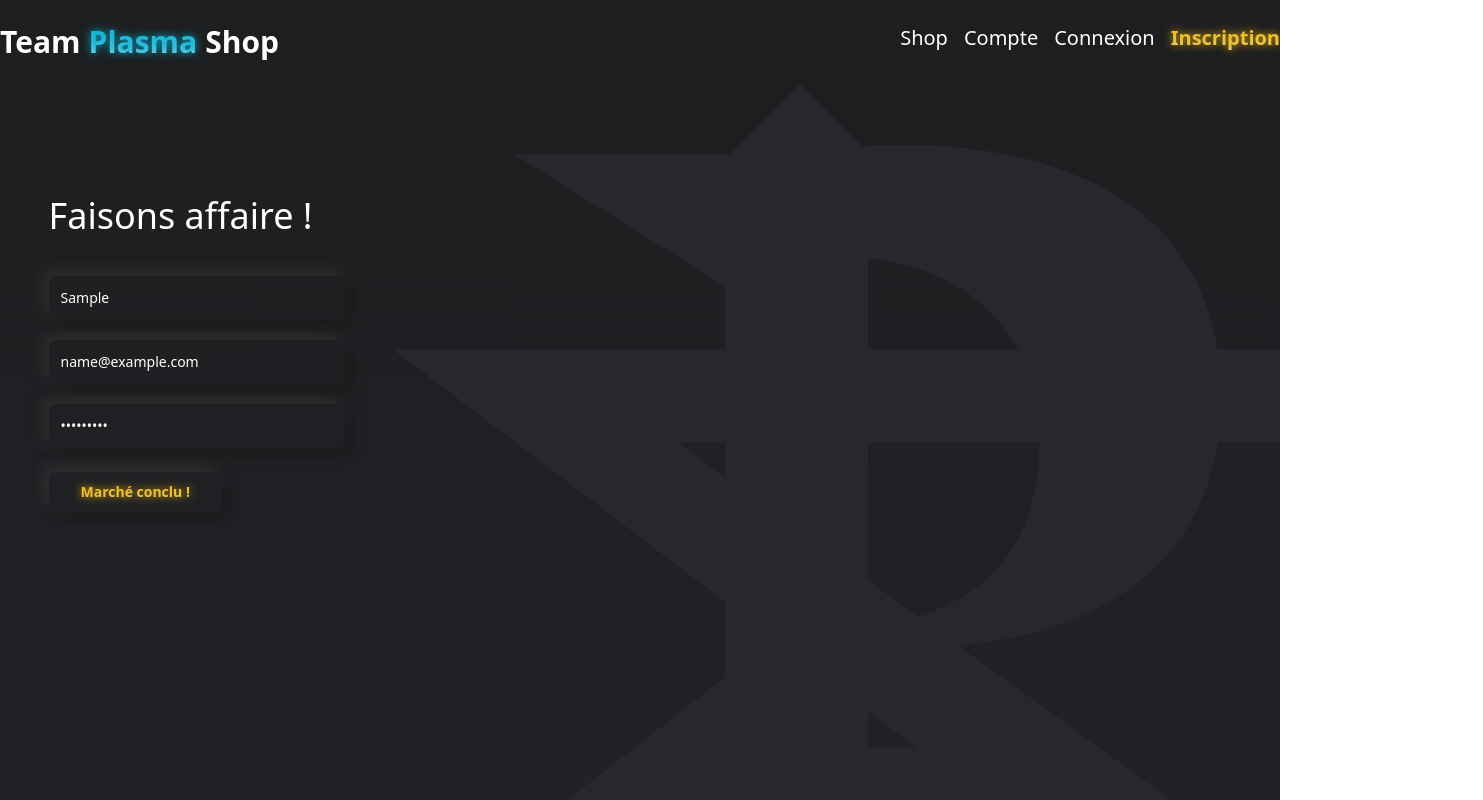
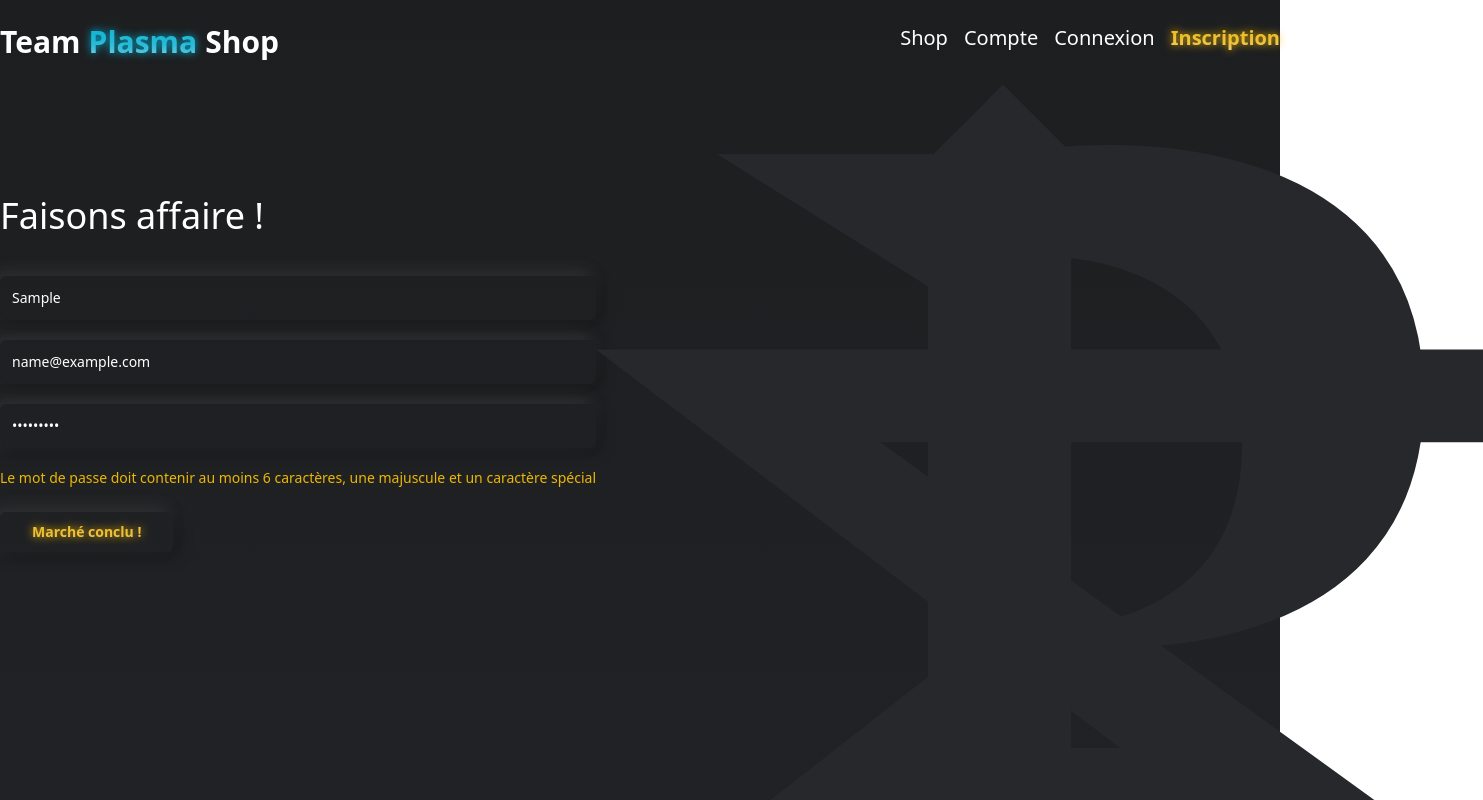
Before and after one commit to Team-Plasma-Shop/team-plasma-shop-client, a React (Create React App) app: page /signup in a window 1280 px wide. Both pictures are taken after typing "Sample", "name@example.com", "Sample123" into the empty fields and a click on the button "Marché conclu !". Shown: the top 800 px of the page, 1483 px wide, since content can reach past the window. Built offline with nearby package versions, Linux system fonts and the light colour scheme; no server answers.

Commit message:
:sparkles: check if password and username are good

```diff
--- a/src/components/signupForm.tsx
+++ b/src/components/signupForm.tsx
@@ -9,6 +9,7 @@ interface InputData {
 }
 
 function SignupForm() {
+  const [error, setError] = useState<string | null>(null);
   const { register, handleSubmit } = useForm<InputData>();
   const [formData, setFormData] = useState<InputData>({
     username: "",
@@ -16,10 +17,18 @@ function SignupForm() {
     password: "",
   });
 
-  const onSubmit: SubmitHandler<InputData> = (data) => postData();
+  async function postData() {
+    if (formData.password.length < 6 || !/[A-Z]/.test(formData.password) || !/[!@#$%^&*(),.?":{}|<>]/.test(formData.password)) {
+      console.log(formData.password);
 
-  async function postData() {
-    console.log(formData);
+      setError("Le mot de passe doit contenir au moins 6 caractères, une majuscule et un caractère spécial");
+      return;
+    }
+
+    if (formData.username.length < 4 || !/^[a-zA-Z0-9]+$/.test(formData.username)) {
+      setError("Le nom d'utilisateur doit contenir uniquement des lettres et des chiffres sans espaces ni caractères spéciaux");
+      return;
+    }
 
     const response = await fetch("http://127.0.0.1:8000/users", {
       method: "POST",
@@ -33,11 +42,12 @@ function SignupForm() {
 
   return (
     <div>
-      <form onSubmit={handleSubmit(onSubmit)}>
+      <form onSubmit={handleSubmit(postData)}>
         <div className="flex flex-col gap-5">
           <div className="shadow-outerNeo rounded-md">
             <input
               type="text"
+              required
               {...register("username", {
                 onChange: (e) =>
                   setFormData({ ...formData, username: e.target.value }),
@@ -50,6 +60,7 @@ function SignupForm() {
           <div className="shadow-outerNeo rounded-md">
             <input
               type="email"
+              required
               {...register("email", {
                 onChange: (e) =>
                   setFormData({ ...formData, email: e.target.value }),
@@ -62,6 +73,7 @@ function SignupForm() {
           <div className="shadow-outerNeo rounded-md">
             <input
               type="password"
+              required
               {...register("password", {
                 onChange: (e) =>
                   setFormData({ ...formData, password: e.target.value }),
@@ -70,7 +82,13 @@ function SignupForm() {
               className="rounded-md p-3 placeholder-white w-full text-sm placeholder-opacity-30 bg-inherit text-white border-0 outline-0 focus:border-b border-secondary"
             />
           </div>
+
+          <div className="overflow-hidden">
+            {error && <p className="text-secondary text-sm block max-w-full whitespace-nowrap">{error}</p>}
+          </div>
+
         </div>
+
         <NeoButton
           handleClick={postData}
           text="Marché conclu !"
```
